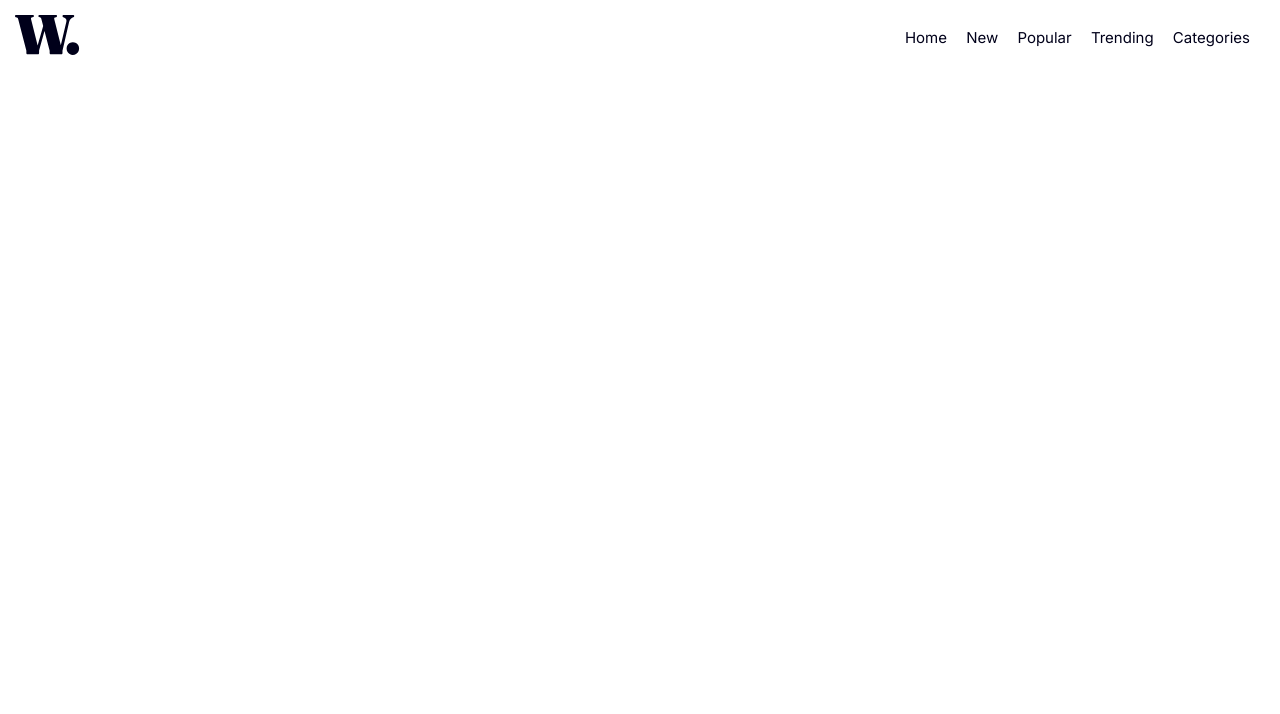
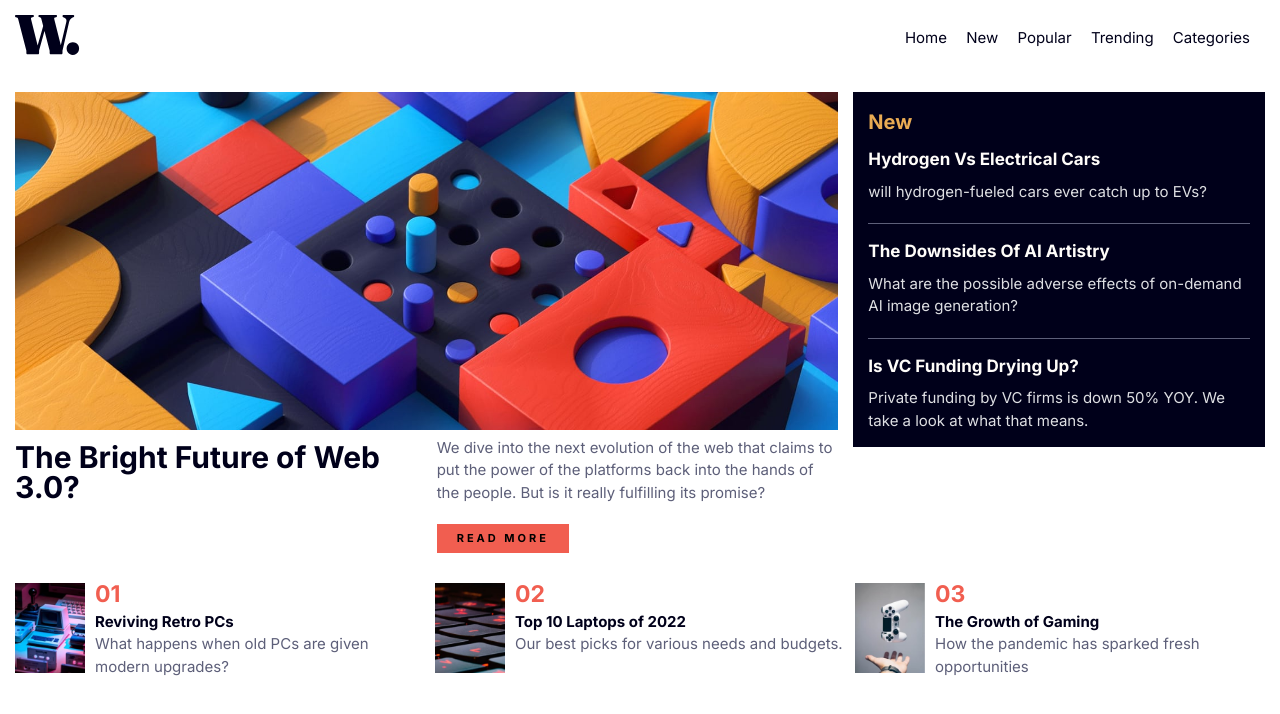
Before and after one commit to samimkabiru/news-homepage, a plain HTML site: page index.html in a window 1280 px wide. Drawn offline with Linux system fonts and the light colour scheme.

Commit message:
Build the news homepage.

```diff
--- a/css/styles.css
+++ b/css/styles.css
@@ -195,6 +195,10 @@ p {
   margin-bottom: 2rem;
 }
 
+.card__body {
+  column-gap: 2rem;
+}
+
 /* Blocks */
 .block {
   padding: 1.5rem;
@@ -288,3 +292,25 @@ p {
     display: none;
   }
 }
+
+/* Final Touches */
+@media screen and (min-width: 1024px) {
+  .main {
+    padding-top: 7.7rem;
+  }
+
+  .block-card {
+    grid-column: 1 / span 2;
+  }
+
+  .block-old-news {
+    grid-column: 1 / span 3;
+  }
+
+  .block-news {
+    padding-left: 0;
+  }
+  .old-news {
+    column-gap: 1rem;
+  }
+}
--- a/index.html
+++ b/index.html
@@ -14,6 +14,7 @@
     />
   </head>
   <body>
+    <header>
       <nav class="nav nav--collapsed">
         <a href="/"><img src="images/logo.svg" alt="Logo" /></a>
         <div class="nav__icons">
@@ -28,6 +29,98 @@
           <li class="list__item nav__item"><a href="#">Categories</a></li>
         </ul>
       </nav>
+    </header>
+    <main class="grid grid--2x3 main">
+      <div class="block block-card">
+        <section class="card">
+          <picture class="card__image">
+            <source
+              media="(max-width: 700px)"
+              srcset="images/image-web-3-mobile.jpg"
+            />
+            <source
+              media="(min-width: 701px)"
+              srcset="images/image-web-3-desktop.jpg"
+            />
+            <img src="images/image-web-3-mobile.jpg" alt="Shapes" />
+          </picture>
+          <div class="grid grid--2x2 card__body">
+            <h1>The Bright Future of Web 3.0?</h1>
+            <div>
+              <p class="card__text">
+                We dive into the next evolution of the web that claims to put
+                the power of the platforms back into the hands of the people.
+                But is it really fulfilling its promise?
+              </p>
+              <button class="btn btn--primary">read more</button>
+            </div>
+          </div>
+        </section>
+      </div>
+      <div class="block block-news">
+        <section class="news">
+          <h2 class="news__latest">New</h2>
+          <article class="news__article">
+            <a class="news__heading" href="#">hydrogen vs electrical cars</a>
+            <p>will hydrogen-fueled cars ever catch up to EVs?</p>
+          </article>
+          <article class="news__article">
+            <a class="news__heading" href="#">The Downsides of AI Artistry</a>
+            <p>
+              What are the possible adverse effects of on-demand AI image
+              generation?
+            </p>
+          </article>
+          <article class="news__article">
+            <a class="news__heading" href="#">Is VC Funding Drying Up?</a>
+            <p>
+              Private funding by VC firms is down 50% YOY. We take a look at
+              what that means.
+            </p>
+          </article>
+        </section>
+      </div>
+      <div class="block block-old-news">
+        <section class="grid grid--2x3 old-news">
+          <div class="media">
+            <img
+              src="images/image-retro-pcs.jpg"
+              alt="retro PC"
+              class="media__image"
+            />
+            <div class="media__body">
+              <h2 class="media__serial-number">01</h2>
+              <a class="media__heading" href="#">Reviving Retro PCs</a>
+              <p>What happens when old PCs are given modern upgrades?</p>
+            </div>
+          </div>
+          <div class="media">
+            <img
+              src="images/image-top-laptops.jpg"
+              alt="retro PC"
+              class="media__image"
+            />
+            <div class="media__body">
+              <h2 class="media__serial-number">02</h2>
+              <a class="media__heading" href="#">Top 10 Laptops of 2022</a>
+              <p>Our best picks for various needs and budgets.</p>
+            </div>
+          </div>
+          <div class="media">
+            <img
+              src="images/image-gaming-growth.jpg"
+              alt="retro PC"
+              class="media__image"
+            />
+            <div class="media__body">
+              <h2 class="media__serial-number">03</h2>
+              <a class="media__heading" href="#">The Growth of Gaming</a>
+              <p>How the pandemic has sparked fresh opportunities</p>
+            </div>
+          </div>
+        </section>
+      </div>
+    </main>
     <script src="js/main.js"></script>
   </body>
 </html>
```
Lines whose indentation alone changed are shown as unchanged.
